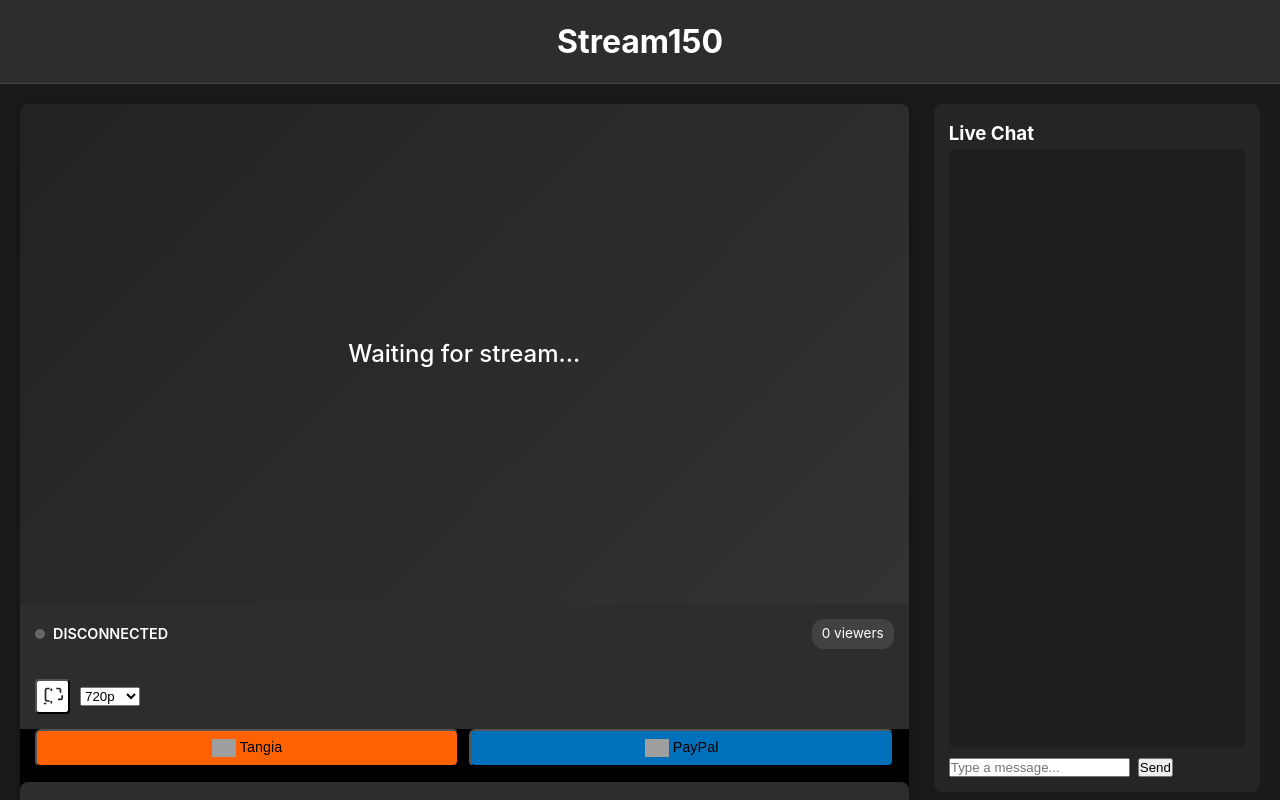
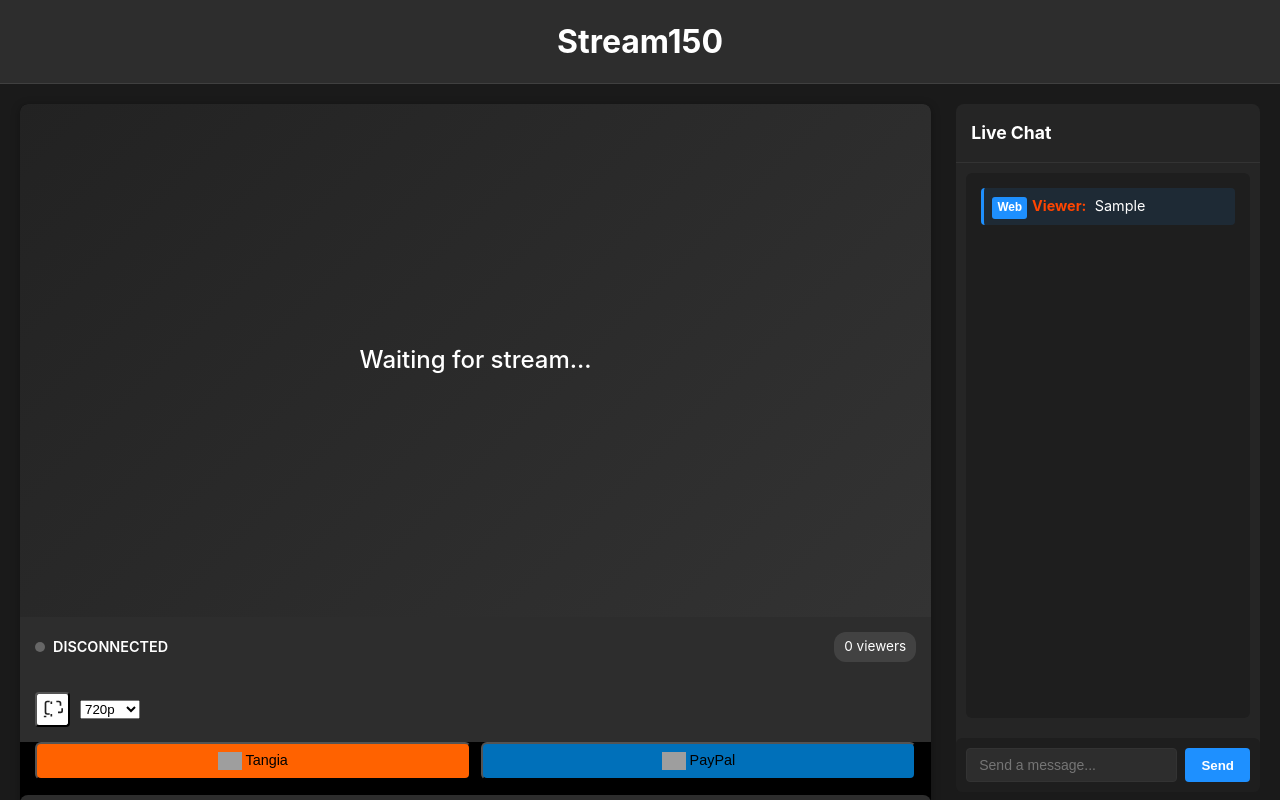
Before and after one commit to longtimeno-c/Stream150Server, a plain HTML site: page public/index.html in a window 1280 px wide. Both pictures are taken after typing "Sample" into the empty fields and a click on the button "Send". Shown: the top 800 px of the page. Drawn offline with Linux system fonts and the light colour scheme; no server answers; grey boxes are pictures that could not be loaded.

Commit message:
updated chat

```diff
--- a/public/index.html
+++ b/public/index.html
@@ -236,48 +236,76 @@
             width: 100%;
             background: #252525;
             border-radius: 8px;
-            padding: 15px;
             display: flex;
             flex-direction: column;
             height: 100%;
         }
 
-        .chat-toggle {
-            position: fixed;
-            bottom: 20px;
-            right: 20px;
-            width: auto;
-            padding: 10px 15px;
-            background: #333;
-            border: none;
-            color: #fff;
-            text-align: center;
-            cursor: pointer;
-            border-radius: 50px;
-            margin: 0;
-            transition: background 0.2s ease;
-            z-index: 100;
-            box-shadow: 0 2px 10px rgba(0, 0, 0, 0.3);
+        .chat-header {
+            padding: 15px;
+            border-bottom: 1px solid #333;
+            display: flex;
+            justify-content: space-between;
+            align-items: center;
         }
 
-        .chat-toggle:hover {
-            background: #3a3a3a;
+        .chat-header h3 {
+            margin: 0;
+            font-size: 1.1rem;
         }
 
         .chat-box {
             flex: 1;
-            min-height: 200px;
             overflow-y: auto;
-            padding: 10px;
+            padding: 15px;
             background: #1e1e1e;
+            margin: 10px;
             border-radius: 6px;
-            margin-bottom: 10px;
             font-size: 0.9rem;
         }
 
         .chat-input-container {
             display: flex;
             gap: 8px;
+            padding: 10px;
+            background: #1e1e1e;
+            border-radius: 6px;
+            margin-top: 10px;
+        }
+
+        .chat-input {
+            flex: 1;
+            padding: 8px 12px;
+            border: 1px solid #333;
+            border-radius: 4px;
+            background: #2d2d2d;
+            color: white;
+            font-size: 14px;
+            outline: none;
+            transition: border-color 0.2s ease;
+        }
+
+        .chat-input:focus {
+            border-color: #1E90FF;
+        }
+
+        .chat-send-btn {
+            padding: 8px 16px;
+            background: #1E90FF;
+            border: none;
+            border-radius: 4px;
+            color: white;
+            font-weight: bold;
+            cursor: pointer;
+            transition: background 0.2s ease;
+        }
+
+        .chat-send-btn:hover {
+            background: #1976D2;
+        }
+
+        .chat-send-btn:active {
+            transform: translateY(1px);
         }
 
         .chat-message {
@@ -478,11 +506,14 @@
             </div>
         </div>
         <div class="chat-container">
-            <h3>Live Chat</h3>
+            <div class="chat-header">
+                <h3>Live Chat</h3>
+                <span class="chat-status"></span>
+            </div>
             <div id="chatBox" class="chat-box"></div>
             <div class="chat-input-container">
-                <input type="text" id="chatInput" placeholder="Type a message...">
-                <button onclick="sendChat()">Send</button>
+                <input type="text" id="chatInput" class="chat-input" placeholder="Send a message...">
+                <button class="chat-send-btn" onclick="sendChat()">Send</button>
             </div>
         </div>
     </div>
@@ -501,8 +532,8 @@
         </div>
         <div id="mobileChatBox" class="chat-box"></div>
         <div class="chat-input-container">
-            <input type="text" id="mobileChatInput" placeholder="Type a message...">
-            <button onclick="sendMobileChat()">Send</button>
+            <input type="text" id="mobileChatInput" class="chat-input" placeholder="Send a message...">
+            <button class="chat-send-btn" onclick="sendMobileChat()">Send</button>
         </div>
     </div>
 
@@ -613,14 +644,7 @@
         };
 
         function addChatMessage(message, platform, username) {
-            // Add to chat history
-            addToChatHistory(message, platform, username);
-
-            // Display the message
-            displayChatMessage(message, platform, username);
-        }
-
-        function displayChatMessage(message, platform, username) {
+            // Create message element
             const messageDiv = document.createElement('div');
             messageDiv.className = `chat-message ${platform}`;
 
@@ -629,15 +653,18 @@
             platformIndicator.className = `platform-indicator ${platform}`;
             platformIndicator.textContent = platform.charAt(0).toUpperCase() + platform.slice(1);
 
+            // Add username
             const usernameSpan = document.createElement('span');
             usernameSpan.className = 'chat-username';
-            usernameSpan.textContent = username + ':';
+            usernameSpan.textContent = username + ': ';
             usernameSpan.style.color = getColorFromUsername(username);
 
+            // Add message text
             const messageSpan = document.createElement('span');
             messageSpan.className = 'chat-text';
             messageSpan.textContent = message;
 
+            // Assemble message
             messageDiv.appendChild(platformIndicator);
             messageDiv.appendChild(usernameSpan);
             messageDiv.appendChild(messageSpan);
@@ -646,9 +673,12 @@
             chatBox.appendChild(messageDiv.cloneNode(true));
             mobileChatBox.appendChild(messageDiv);
 
-            // Scroll both chat boxes to bottom
+            // Scroll to bottom
             chatBox.scrollTop = chatBox.scrollHeight;
             mobileChatBox.scrollTop = mobileChatBox.scrollHeight;
+
+            // Add to chat history
+            addToChatHistory(message, platform, username);
         }
 
         function getColorFromUsername(username) {
@@ -689,26 +719,36 @@
         function sendChat() {
             const message = chatInput.value.trim();
             if (message) {
-                ws.send(JSON.stringify({
+                const chatMessage = {
                     type: 'CHAT_MESSAGE',
                     platform: 'web',
                     message: message,
                     username: 'Viewer' // You could implement a username system here
-                }));
+                };
+
+                ws.send(JSON.stringify(chatMessage));
                 chatInput.value = '';
+
+                // Immediately display the message locally
+                addChatMessage(message, 'web', 'Viewer');
             }
         }
 
         function sendMobileChat() {
             const message = mobileChatInput.value.trim();
             if (message) {
-                ws.send(JSON.stringify({
+                const chatMessage = {
                     type: 'CHAT_MESSAGE',
                     platform: 'web',
                     message: message,
                     username: 'Viewer' // You could implement a username system here
-                }));
+                };
+
+                ws.send(JSON.stringify(chatMessage));
                 mobileChatInput.value = '';
+
+                // Immediately display the message locally
+                addChatMessage(message, 'web', 'Viewer');
             }
         }
 
@@ -785,13 +825,28 @@
             });
         }
 
-        // Initialize
+        // Add input event listeners
         chatInput.addEventListener('keypress', (e) => {
-            if (e.key === 'Enter') sendChat();
+            if (e.key === 'Enter' && !e.shiftKey) {
+                e.preventDefault();
+                sendChat();
+            }
         });
 
         mobileChatInput.addEventListener('keypress', (e) => {
-            if (e.key === 'Enter') sendMobileChat();
+            if (e.key === 'Enter' && !e.shiftKey) {
+                e.preventDefault();
+                sendMobileChat();
+            }
+        });
+
+        // Focus input when clicking chat box
+        chatBox.addEventListener('click', () => {
+            chatInput.focus();
+        });
+
+        mobileChatBox.addEventListener('click', () => {
+            mobileChatInput.focus();
         });
 
         // Load chat history when page loads
```
